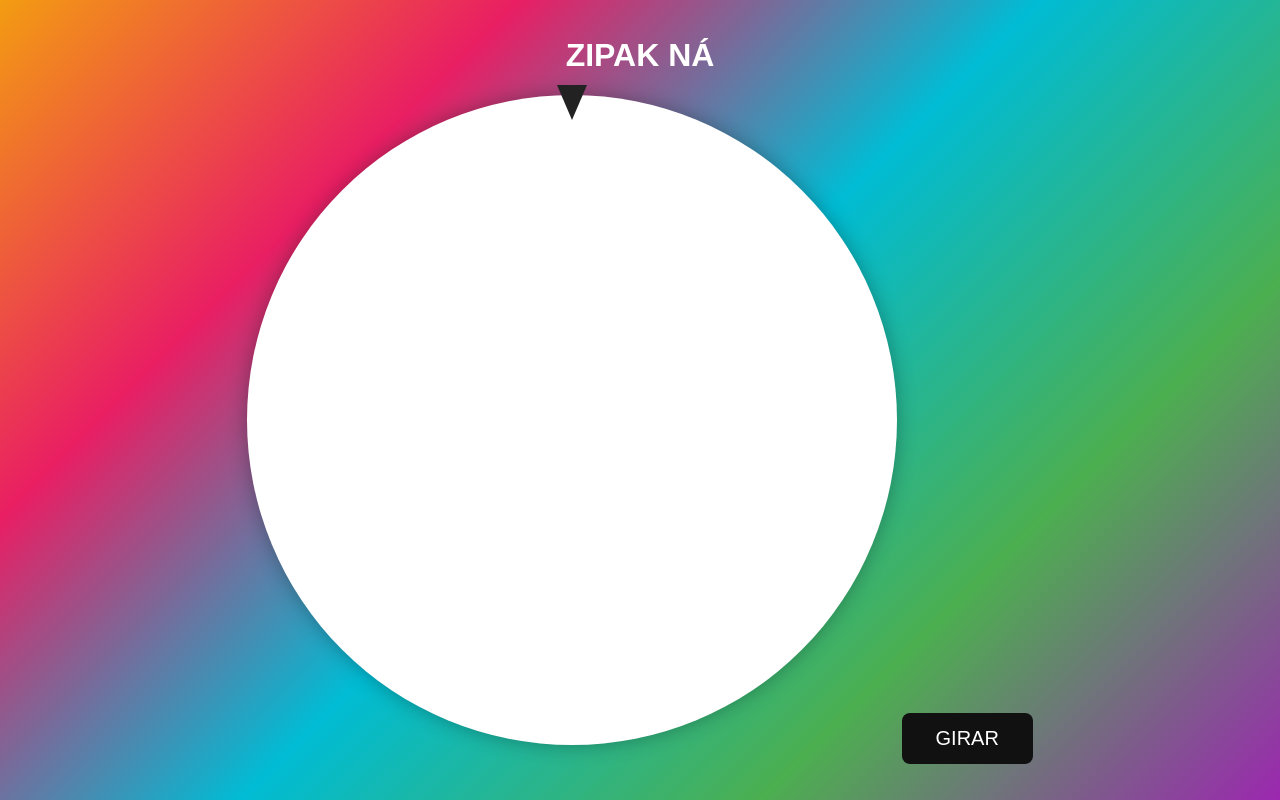
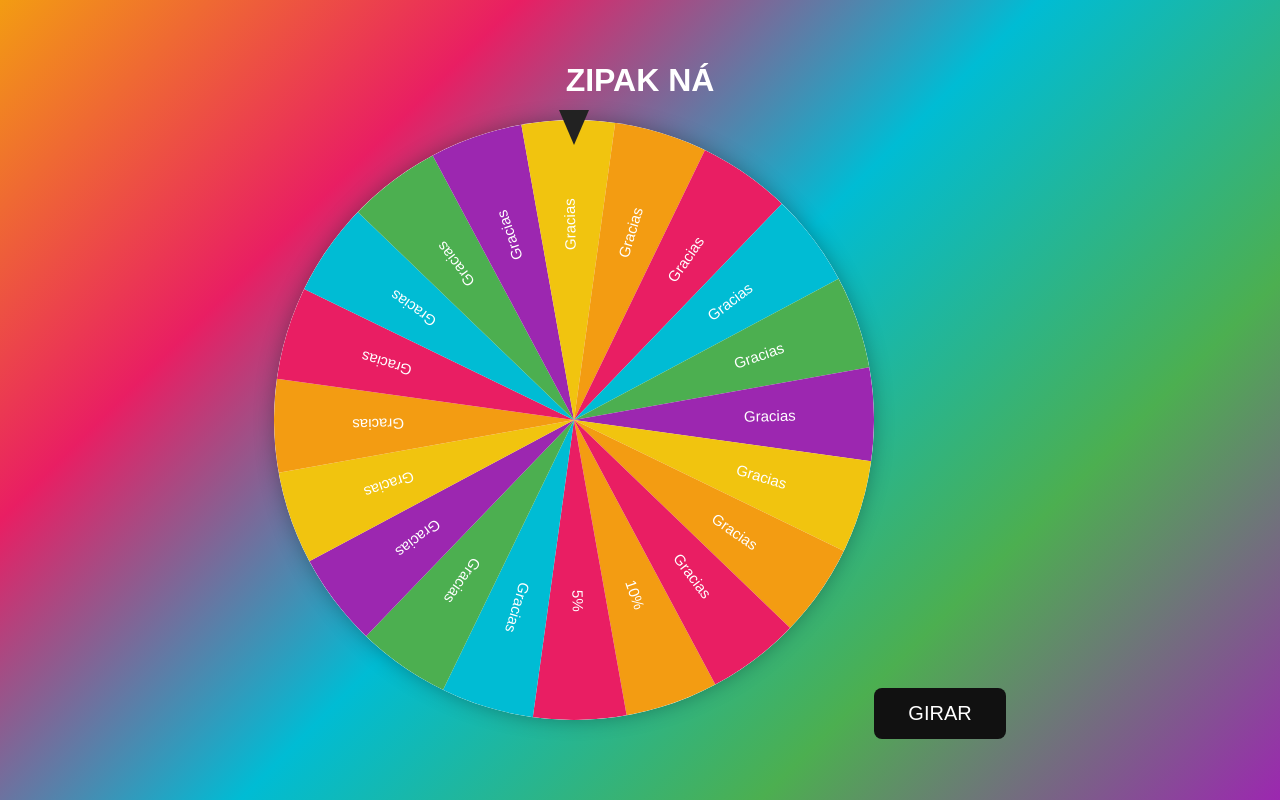
Before and after one commit to zipaknafoto-cpu/zipak-na-ruleta, a plain HTML site: page index.html in a window 1280 px wide. Both pictures are taken after a click on the button "GIRAR". Drawn offline with Linux system fonts and the light colour scheme.

Commit message:
Add files via upload

```diff
--- a/index.html
+++ b/index.html
@@ -1,34 +1,4 @@
 <!DOCTYPE html>
-<html lang="es">
-<head>
-<meta charset="UTF-8">
-<meta name="viewport" content="width=device-width, initial-scale=1.0">
-<title>Ruleta Zipak Ná</title>
-
-<link rel="stylesheet" href="style.css">
-</head>
-
-<body>
-
-<div class="contenedor">
-
-    <h1>ZIPAK NÁ</h1>
-
-    <div class="ruleta-container">
-
-        <canvas id="wheel" width="650" height="650"></canvas>
-
-        <div class="flecha"></div>
-
-    </div>
-
-    <button id="spin">GIRAR</button>
-
-    <h2 id="resultado"></h2>
-
-</div>
-
-<script src="script.js"></script>
-
-</body>
-</html>
+<html lang="es"><head><meta charset="UTF-8"><meta name="viewport" content="width=device-width, initial-scale=1.0">
+<title>Zipak Ná - Ruleta</title><link rel="stylesheet" href="style.css"></head>
+<body><div class="contenedor"><h1>ZIPAK NÁ</h1><div class="ruleta-container"><canvas id="wheel" width="600" height="600"></canvas><div class="flecha"></div></div><button id="spin">GIRAR</button><h2 id="resultado"></h2></div><script src="script.js"></script></body></html>
--- a/script.js
+++ b/script.js
@@ -1,51 +1,19 @@
-body {
-    margin: 0;
-    height: 100vh;
-    display: flex;
-    justify-content: center;
-    align-items: center;
-    background: #111;
-    font-family: Arial, sans-serif;
-    color: white;
+
+const prizes=['10%','5%',...Array(18).fill('Gracias')];
+const c=document.getElementById('wheel'),ctx=c.getContext('2d');
+const n=20,arc=2*Math.PI/n,r=300;
+let rot=0;
+function draw(){ctx.clearRect(0,0,600,600);ctx.save();ctx.translate(300,300);ctx.rotate(rot);
+for(let i=0;i<n;i++){ctx.beginPath();ctx.moveTo(0,0);ctx.arc(0,0,r,i*arc,(i+1)*arc);ctx.closePath();
+ctx.fillStyle=['#f39c12','#e91e63','#00bcd4','#4caf50','#9c27b0','#f1c40f'][i%6];ctx.fill();
+ctx.save();ctx.rotate(i*arc+arc/2);ctx.fillStyle='#fff';ctx.font='15px Arial';ctx.fillText(prizes[i],170,5);ctx.restore();}
+ctx.restore();}
+draw();
+document.getElementById('spin').onclick=()=>{
+ const win=Math.random()<0.08;
+ const idx=win?(Math.random()<0.5?0:1):(2+Math.floor(Math.random()*18));
+ const target=(Math.PI*2*8)+((20-idx)*arc)-arc/2;
+ let start=rot,d=target-start,t0=null;
+ function anim(t){if(!t0)t0=t;let p=Math.min((t-t0)/3000,1);rot=start+d*(1-(1-p)**3);draw();if(p<1)requestAnimationFrame(anim);else document.getElementById('resultado').textContent=prizes[idx]=='Gracias'?'¡Gracias por participar!':'¡Ganaste '+prizes[idx]+' de descuento!';}
+ requestAnimationFrame(anim);
 }
-
-.contenedor {
-    text-align: center;
-}
-
-h1 {
-    letter-spacing: 3px;
-}
-
-.ruleta-container {
-    position: relative;
-    margin: 30px auto;
-}
-
-canvas {
-    border-radius: 50%;
-}
-
-.flecha {
-    position: absolute;
-    top: -10px;
-    left: 50%;
-    transform: translateX(-50%);
-    width: 0;
-    height: 0;
-    border-left: 20px solid transparent;
-    border-right: 20px solid transparent;
-    border-top: 40px solid white;
-}
-
-button {
-    padding: 15px 40px;
-    font-size: 18px;
-    cursor: pointer;
-    border: none;
-    border-radius: 30px;
-}
-
-#resultado {
-    margin-top: 20px;
-}
--- a/style.css
+++ b/style.css
@@ -1,48 +1,6 @@
-body{
-margin:0;
-font-family:Arial,sans-serif;
-background:linear-gradient(135deg,#f39c12,#e91e63,#00bcd4,#4caf50,#9c27b0);
-display:flex;
-justify-content:center;
-align-items:center;
-min-height:100vh;
-color:white;
-}
 
-.contenedor{
-text-align:center;
-}
-
-.ruleta-container{
-position:relative;
-display:inline-block;
-}
-
-canvas{
-background:white;
-border-radius:50%;
-box-shadow:0 0 20px rgba(0,0,0,.3);
-}
-
-.flecha{
-position:absolute;
-top:-10px;
-left:50%;
-transform:translateX(-50%);
-width:0;
-height:0;
-border-left:15px solid transparent;
-border-right:15px solid transparent;
-border-top:35px solid #222;
-}
-
-button{
-margin-top:20px;
-padding:14px 34px;
-font-size:20px;
-border:none;
-border-radius:8px;
-background:#111;
-color:white;
-cursor:pointer;
-}
+body{margin:0;font-family:Arial,sans-serif;background:linear-gradient(135deg,#f39c12,#e91e63,#00bcd4,#4caf50,#9c27b0);display:flex;justify-content:center;align-items:center;min-height:100vh;color:#fff}
+.contenedor{text-align:center}.ruleta-container{position:relative;display:inline-block}
+canvas{background:#fff;border-radius:50%;box-shadow:0 0 20px rgba(0,0,0,.3)}
+.flecha{position:absolute;top:-10px;left:50%;transform:translateX(-50%);width:0;height:0;border-left:15px solid transparent;border-right:15px solid transparent;border-top:35px solid #222}
+button{margin-top:20px;padding:14px 34px;font-size:20px;border:none;border-radius:8px;background:#111;color:#fff;cursor:pointer}
```
